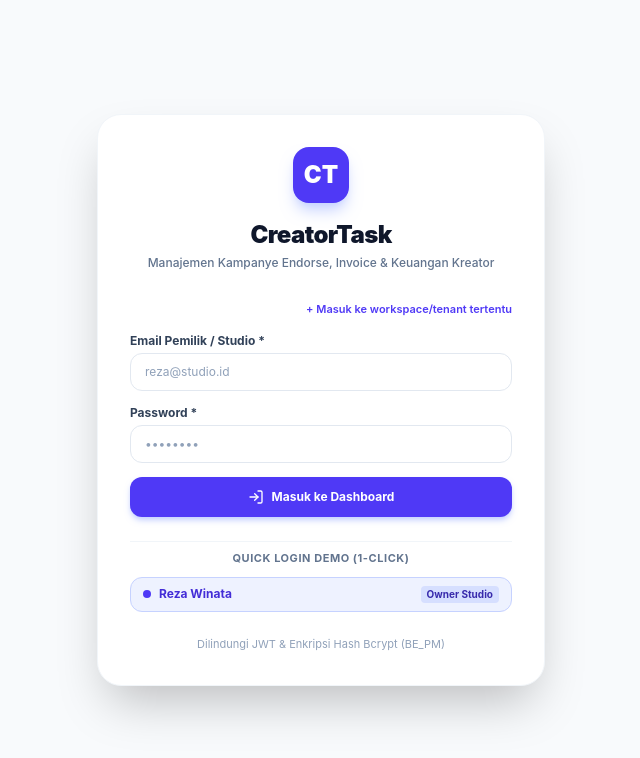
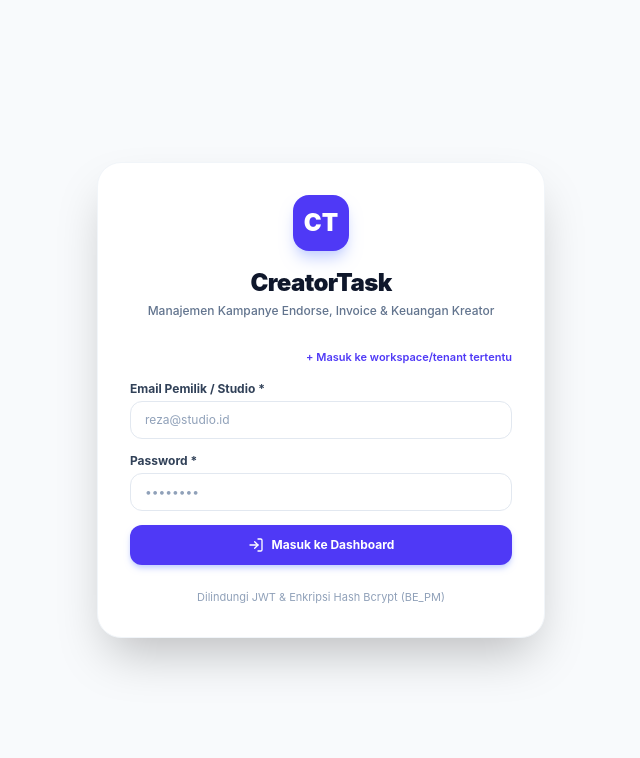
Before and after one commit to amanda-nurabsharina/FE_PM, a Next.js app: page /login in a window 1280 px wide. Shown: the top 758 px of the page, without its empty margins (319-959 px from the left). Built offline with nearby package versions, Linux system fonts and the light colour scheme; no server answers.

Commit message:
remove owner login

```diff
--- a/app/(auth)/login/page.tsx
+++ b/app/(auth)/login/page.tsx
@@ -13,8 +13,6 @@ export default function LoginPage() {
   const [showTenantInput, setShowTenantInput] = useState(false);
   const [loading, setLoading] = useState(false);
   const [error, setError] = useState('');
-
-  const [quickUsers, setQuickUsers] = useState<any[]>([]);
 
   useEffect(() => {
     const token = getToken();
@@ -37,26 +35,7 @@ export default function LoginPage() {
         }
       }
     }
-
-    api.getQuickUsers().then((data) => {
-      if (Array.isArray(data)) {
-        setQuickUsers(data);
-      }
-    }).catch(console.error);
   }, [router]);
-
-  const handleQuickLogin = async (userEmail: string) => {
-    setError('');
-    setLoading(true);
-    try {
-      await api.quickLogin(userEmail);
-      router.replace('/beranda');
-    } catch (err: any) {
-      setError(err.message || 'Quick login gagal');
-    } finally {
-      setLoading(false);
-    }
-  };
 
   const handleManualLogin = async (e: React.FormEvent) => {
     e.preventDefault();
@@ -182,26 +161,6 @@ export default function LoginPage() {
           </button>
         </form>
 
-        {/* Quick Login One-Click for Dev/Demo */}
-        <div className="pt-2 border-t border-slate-100">
-          <p className="text-[11px] font-bold text-slate-500 mb-2.5 text-center uppercase tracking-wider">
-            Quick Login Demo (1-Click)
-          </p>
-          <div className="space-y-1.5">
-            <button
-              type="button"
-              onClick={() => handleQuickLogin('reza@studio.id')}
-              disabled={loading}
-              className="w-full py-2 px-3 bg-indigo-50 hover:bg-indigo-100 text-indigo-700 font-bold text-xs rounded-xl border border-indigo-200 transition-all flex items-center justify-between"
-            >
-              <div className="flex items-center gap-2">
-                <span className="w-2 h-2 rounded-full bg-indigo-600" />
-                <span>Reza Winata</span>
-              </div>
-              <span className="text-[10px] bg-indigo-200/60 px-1.5 py-0.5 rounded text-indigo-800">Owner Studio</span>
-            </button>
-          </div>
-        </div>
 
         <div className="text-center text-[11px] text-slate-400">
           <span>Dilindungi JWT & Enkripsi Hash Bcrypt (BE_PM)</span>
--- a/lib/api-client.ts
+++ b/lib/api-client.ts
@@ -150,21 +150,6 @@ export const api = {
     return json.data;
   },
 
-  quickLogin: async (email: string) => {
-    const res = await fetch(`${API_BASE_URL}/auth/quick-login`, {
-      method: 'POST',
-      headers: { 'Content-Type': 'application/json' },
-      body: JSON.stringify({ email }),
-    });
-    const json = await res.json();
-    if (!res.ok) throw new Error(json.message || 'Quick login gagal');
-    if (json.data?.user?.role === 'SUPER_ADMIN') {
-      throw new Error('Akun Super Admin tidak dapat mengakses ruang kerja CreatorTask.');
-    }
-    setToken(json.data.token);
-    setStoredUser(json.data.user);
-    return json.data;
-  },
 
   // Master Admin Auth (Scoped to platform_admin_token - 100% ISOLATED)
   adminLogin: async (email: string, password: string) => {
@@ -187,11 +172,6 @@ export const api = {
     removeAdminToken();
   },
 
-  getQuickUsers: async () => {
-    const res = await fetch(`${API_BASE_URL}/auth/quick-users`);
-    const json = await res.json();
-    return json.data || [];
-  },
 
   logout: () => {
     removeToken();
```
